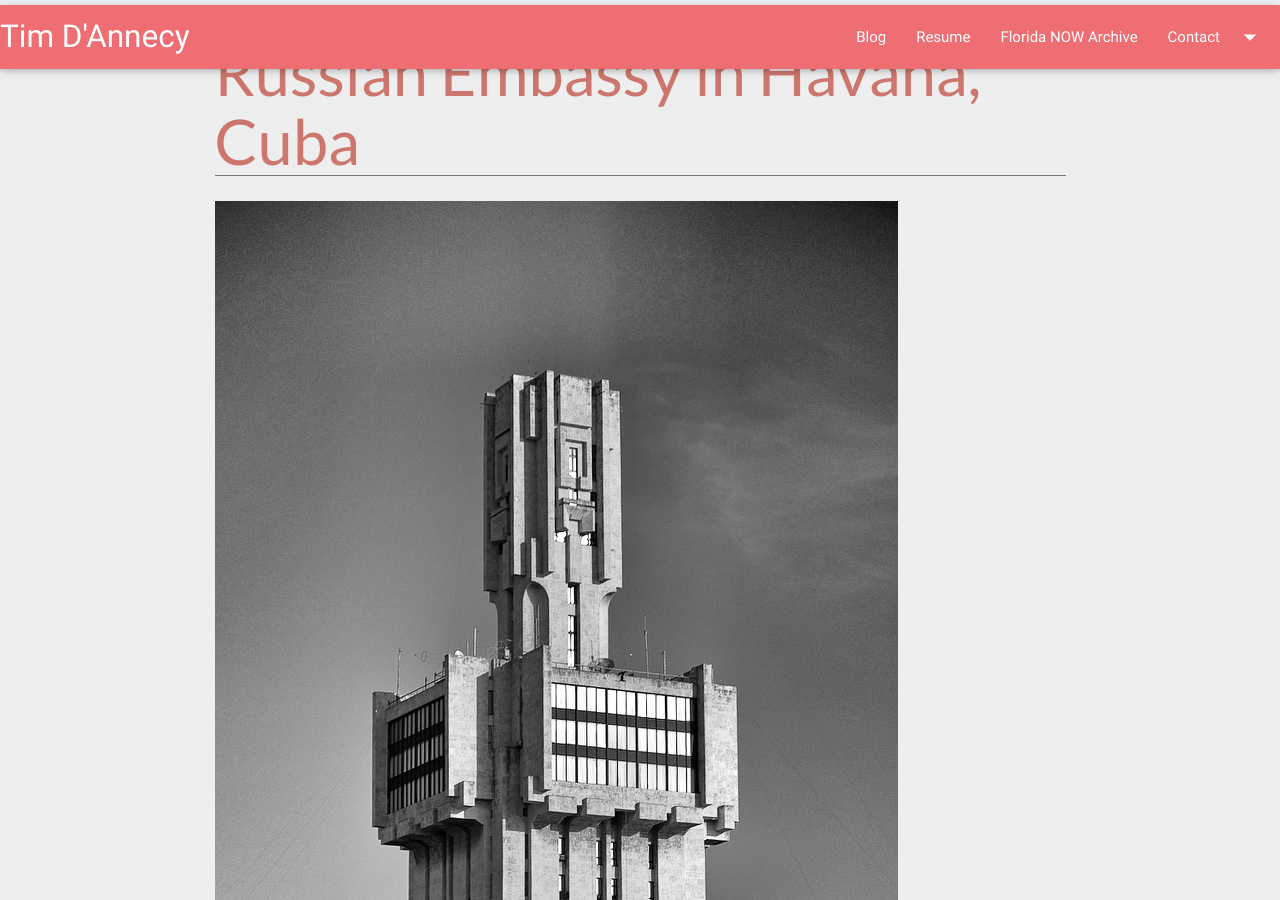
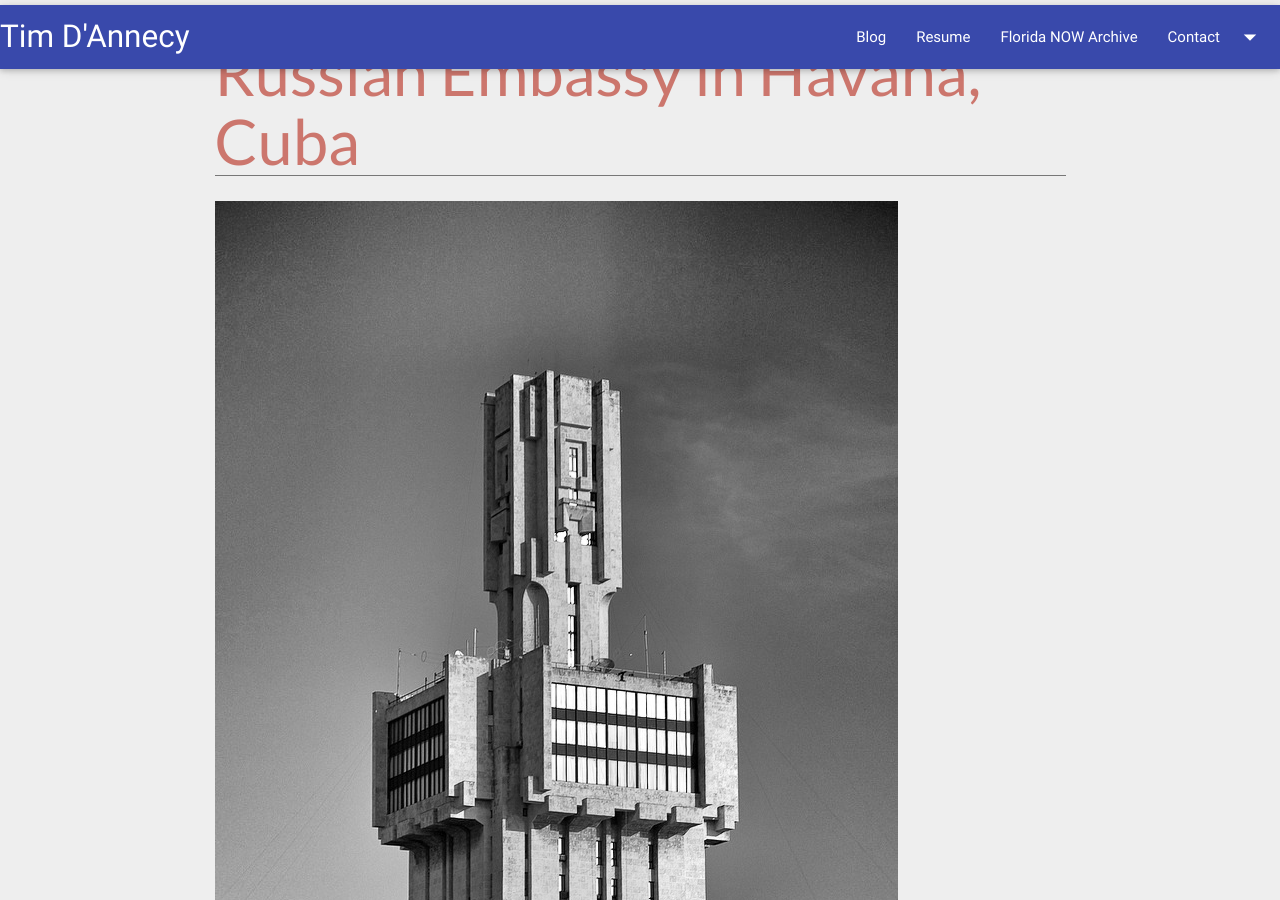
Before and after one commit to tdannecy/tdannecy.github.io, a Jekyll site: the page built from _posts/2015-11-11-havana.md, in a window 1280 px wide and 900 px high. Built offline with Jekyll 4.4.1, drawn with Linux system fonts in a browser that asks for light colours; nearby versions of some CDN libraries.

Commit message:
Anotha one

```diff
--- a/_includes/topnavbar.html
+++ b/_includes/topnavbar.html
@@ -6,7 +6,7 @@
 </ul>
 
 <div class="navbar-fixed">
-	<nav class="top-nav">
+	<nav class="top-nav indigo darken-1">
   <div class="nav-wrapper">
     <a href="/index.html" class="brand-logo">Tim D'Annecy</a>
     <ul class="right hide-on-med-and-down">
--- a/_layouts/post.html
+++ b/_layouts/post.html
@@ -5,7 +5,6 @@ layout: default
 <div class="row">
 	<div class="col s12">
 		<h1>{{ page.title }}</h1>
-		<p>{{ content }}</p>
+		<p class="flow-text">{{ content }}</p>
 	</div>
-
 </div>
```
